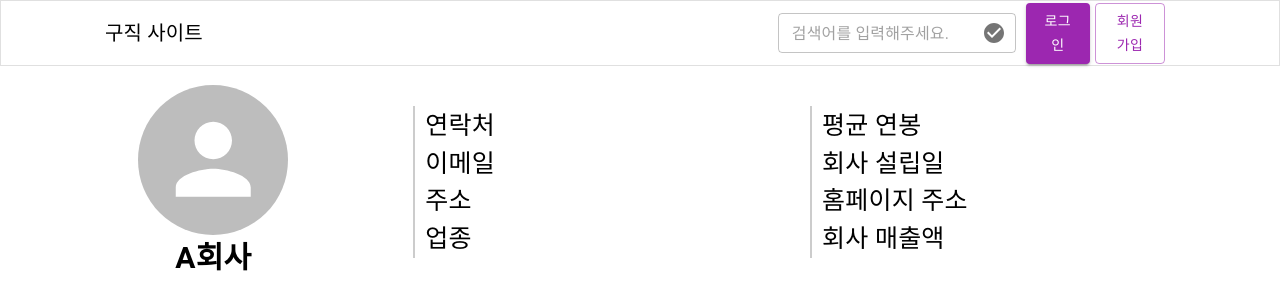
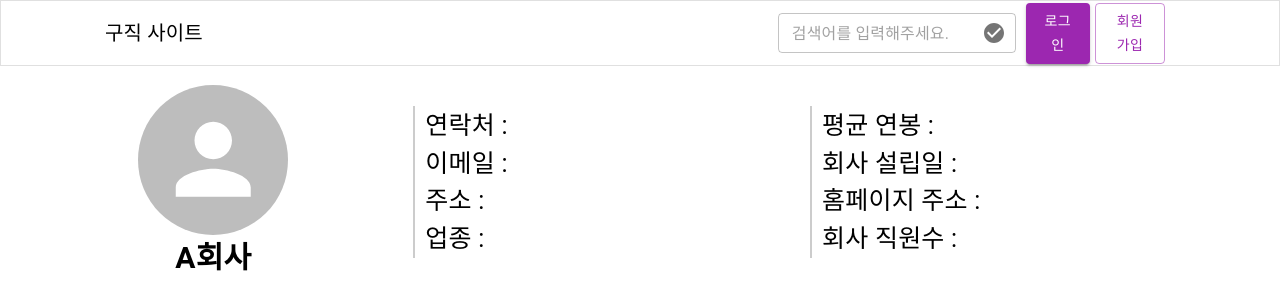
Before and after one commit to Kimhyuntae9665/team_project_clone_front, a React (Create React App) app: page /Company/1 in a window 1280 px wide. Shown: the top 307 px of the page. Built offline with nearby package versions, Linux system fonts and the light colour scheme.

Commit message:
05.24메인

```diff
--- a/src/apis/response/company/Add-Company-Info.response.dto.ts
+++ b/src/apis/response/company/Add-Company-Info.response.dto.ts
@@ -1,5 +1,9 @@
 interface Dto {
-    result:boolean;
+    companyHomePage:string|null;
+    companyEmployee:string|null;
+    companyAnnualSales:string|null;
+    companyStartingSalary:string|null;
+    companyContents:string|null;
 }
 
 export default Dto;
--- a/src/apis/response/company/Get-Company.response.dto.ts
+++ b/src/apis/response/company/Get-Company.response.dto.ts
@@ -6,6 +6,7 @@ interface Dto {
     companyTelNumber: string;
     companyCategory: string;
     companyPassword: string;
+
 }
 
 export default Dto;
--- a/src/components/companyListCard/index.tsx
+++ b/src/components/companyListCard/index.tsx
@@ -62,7 +62,7 @@ export default function CompanyListCard ({companyListItem}:Props) {
                 color: "rgba(0, 0, 0, 0.7)",
               }}
             >
-              {companyListItem.companyName}
+              {companyListItem.companyAddress}
             </Typography>
           </Box>
         </Box>
--- a/src/components/previewCard/index.tsx
+++ b/src/components/previewCard/index.tsx
@@ -7,7 +7,7 @@ interface Props {
 
 }
 
-export default function PreviewCard({top3PreviewItem} : Props) {
+export default function Top3PreviewItem({top3PreviewItem} : Props) {
     const navigator = useNavigate();
     const backgroundImage = `url(${top3PreviewItem.companyProfileUrl})`;
 
--- a/src/views/CompanypageView/CompanypageHead/index.tsx
+++ b/src/views/CompanypageView/CompanypageHead/index.tsx
@@ -5,8 +5,6 @@ export default function CompanyPageHead(){
     // Hook //
 
     const {company, setCompany,resetCompany} = CompanyStore();
-
-
 
 
     return(
@@ -19,19 +17,19 @@ export default function CompanyPageHead(){
                 <Grid item xs={4} sx={{ p: '40px 40px', display: 'flex', alignItems: 'center' }}>
                     <Box sx={{ border: '1px solid rgba(0, 0, 0, 0.2)', height: '150px', marginRight: '10px' }}></Box>
                     <Grid container direction="column">
-                        <Typography sx={{ fontSize: '25px' }}>연락처</Typography>
-                        <Typography sx={{ fontSize: '25px' }}>이메일</Typography>
-                        <Typography sx={{ fontSize: '25px' }}>주소</Typography>
-                        <Typography sx={{ fontSize: '25px' }}>업종</Typography>
+                        <Typography sx={{ fontSize: '25px' }}>연락처 : {company?.companyTelNumber}</Typography>
+                        <Typography sx={{ fontSize: '25px' }}>이메일 : {company?.companyEmail}</Typography>
+                        <Typography sx={{ fontSize: '25px' }}>주소 : {company?.companyAddress}</Typography>
+                        <Typography sx={{ fontSize: '25px' }}>업종 : {company?.companyCategory}</Typography>
                     </Grid>
                 </Grid>
                 <Grid item xs={4} sx={{ p: '40px 10px', display: 'flex', alignItems: 'center' }}>
                     <Box sx={{ border: '1px solid rgba(0, 0, 0, 0.2)', height: '150px', marginRight: '10px' }}></Box>
                     <Grid container direction="column">
-                        <Typography sx={{ fontSize: '25px' }}>평균 연봉</Typography>
-                        <Typography sx={{ fontSize: '25px' }}>회사 설립일</Typography>
-                        <Typography sx={{ fontSize: '25px' }}>홈페이지 주소</Typography>
-                        <Typography sx={{ fontSize: '25px' }}>회사 매출액</Typography>
+                        <Typography sx={{ fontSize: '25px' }}>평균 연봉 : {company?.companyAnnualSales}</Typography>
+                        <Typography sx={{ fontSize: '25px' }}>회사 설립일 : {company?.companyTelNumber}</Typography>
+                        <Typography sx={{ fontSize: '25px' }}>홈페이지 주소 : {company?.companyHomePage}</Typography>
+                        <Typography sx={{ fontSize: '25px' }}>회사 직원수 : {company?.companyStartingSalary}</Typography>
                     </Grid>
                 </Grid>
         </Grid>
--- a/src/views/CompanypageView/MyCompanypage/MyCompanypageHead/index.tsx
+++ b/src/views/CompanypageView/MyCompanypage/MyCompanypageHead/index.tsx
@@ -115,7 +115,7 @@ export default function MyCompanypageHeadView() {
                             <Typography sx={{fontSize: '24px', fontWeight: 500, color: 'rgba(0,0,0,0.7)'}}>회사 이름 : {company?.companyName} </Typography>
                             <Typography sx={{mt: '10px', fontSize: '16px', fontWeight: 500, color: 'rgba(0,0,0,0.4)' }}>회사 번호 : {company?.companyTelNumber}</Typography>
                             <Typography sx={{mt: '10px', fontSize: '16px', fontWeight: 500, color: 'rgba(0,0,0,0.4)' }}>회사 이메일 : {company?.companyEmail}</Typography>
-                            <Typography sx={{ mt: '10px', fontSize: '16px', fontWeight: 500, color: 'rgba(0,0,0,0.4)' }}>회사 주소 : {company?.companyAddress}</Typography>
+                            <Typography sx={{mt: '10px', fontSize: '16px', fontWeight: 500, color: 'rgba(0,0,0,0.4)' }}>회사 주소 : {company?.companyAddress}</Typography>
                         </Box>
                     </Box>
             </Grid>
--- a/src/views/Main/MainHead/index.tsx
+++ b/src/views/Main/MainHead/index.tsx
@@ -5,7 +5,7 @@ import { useEffect, useState } from "react";
 import { useNavigate } from "react-router-dom";
 import ResponseDto from "src/apis/response";
 import { GetTop3CompanyListResponseDto } from "src/apis/response/company";
-import PreviewCard from "src/components/previewCard";
+import Top3PreviewItem from "src/components/previewCard";
 import { GET_TOP3_COMPANY_LIST_URL } from "src/contants/api";
 // import { COMPANYLISTTOP3 } from "src/mock";
 import { useCompanyStore } from "src/stores/companystores";
@@ -52,9 +52,9 @@ export default function MainHead() {
                 <Box>
                 <Typography  sx={{ fontSize: '24px', fontWeight: '400', p: '24px', textAlign: ' center' }}>{user.userName}님에게 추천하는 TOP3 회사</Typography>
                     <Grid container spacing={3}>
-                    {top3List.slice(0,3).map((item)=> (
+                    {top3List.slice(0,3).map((company)=> (
                         <Grid item sm={12} md={4}>
-                            <PreviewCard top3PreviewItem={item} />
+                            <Top3PreviewItem top3PreviewItem={company as GetTop3CompanyListResponseDto} />
                         </Grid>
                         ))}
                 </Grid>
@@ -63,9 +63,9 @@ export default function MainHead() {
                 <Box>
                     <Typography  sx={{ fontSize: '24px', fontWeight: '400', p: '24px', textAlign: ' center' }}>TOP3 회사</Typography>
                         <Grid container spacing={3}>
-                        {top3List.slice(0,3).map((item)=> (
+                        {top3List.slice(0,3).map((company)=> (
                             <Grid item sm={12} md={4}>
-                                <PreviewCard top3PreviewItem={item} />
+                                <Top3PreviewItem top3PreviewItem={company} />
                             </Grid>
                             ))}
                     </Grid>
@@ -86,8 +86,6 @@ export default function MainHead() {
                 </>
             )}
 
-
-
         </Box>
     )
 
```
